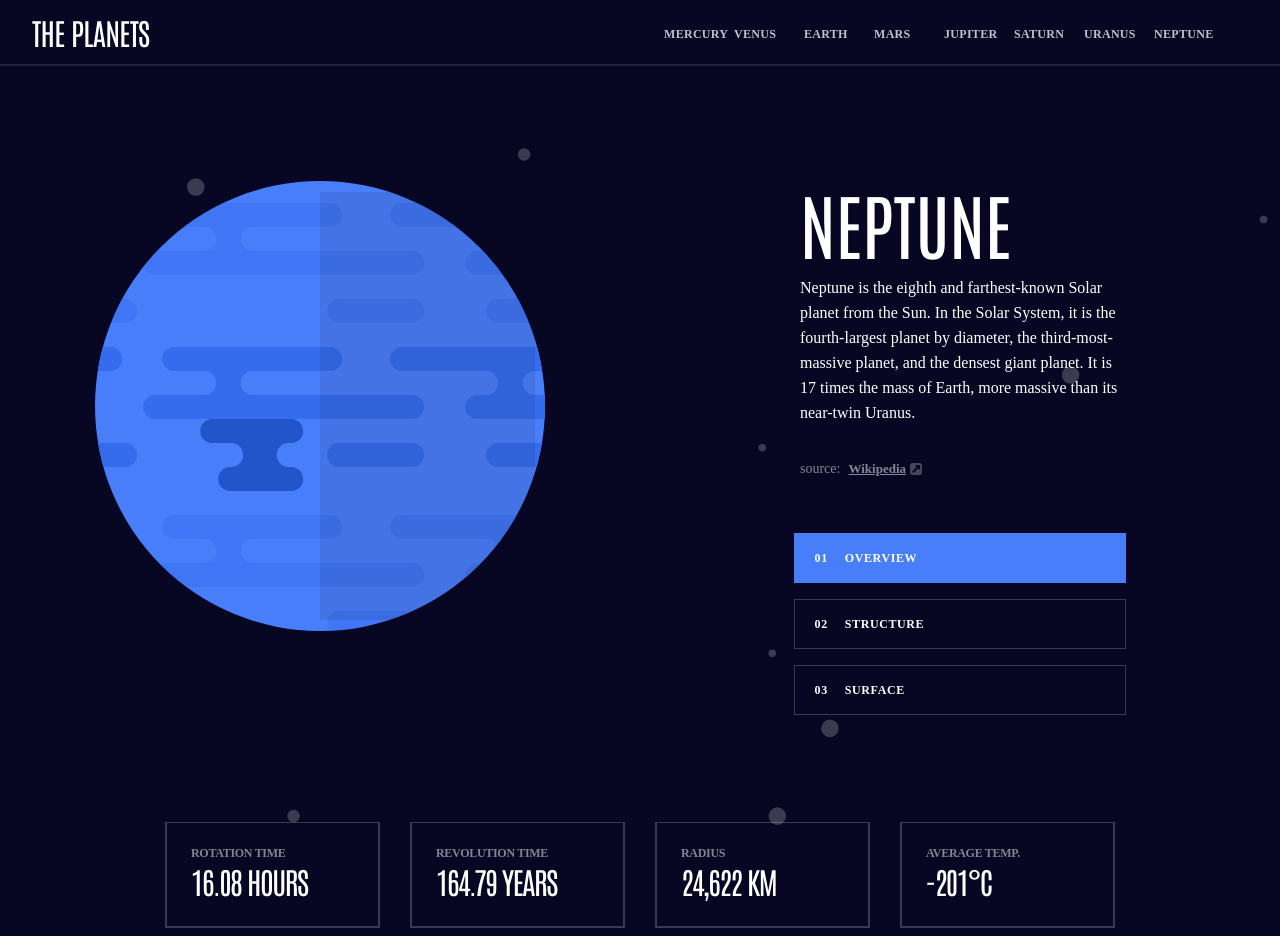
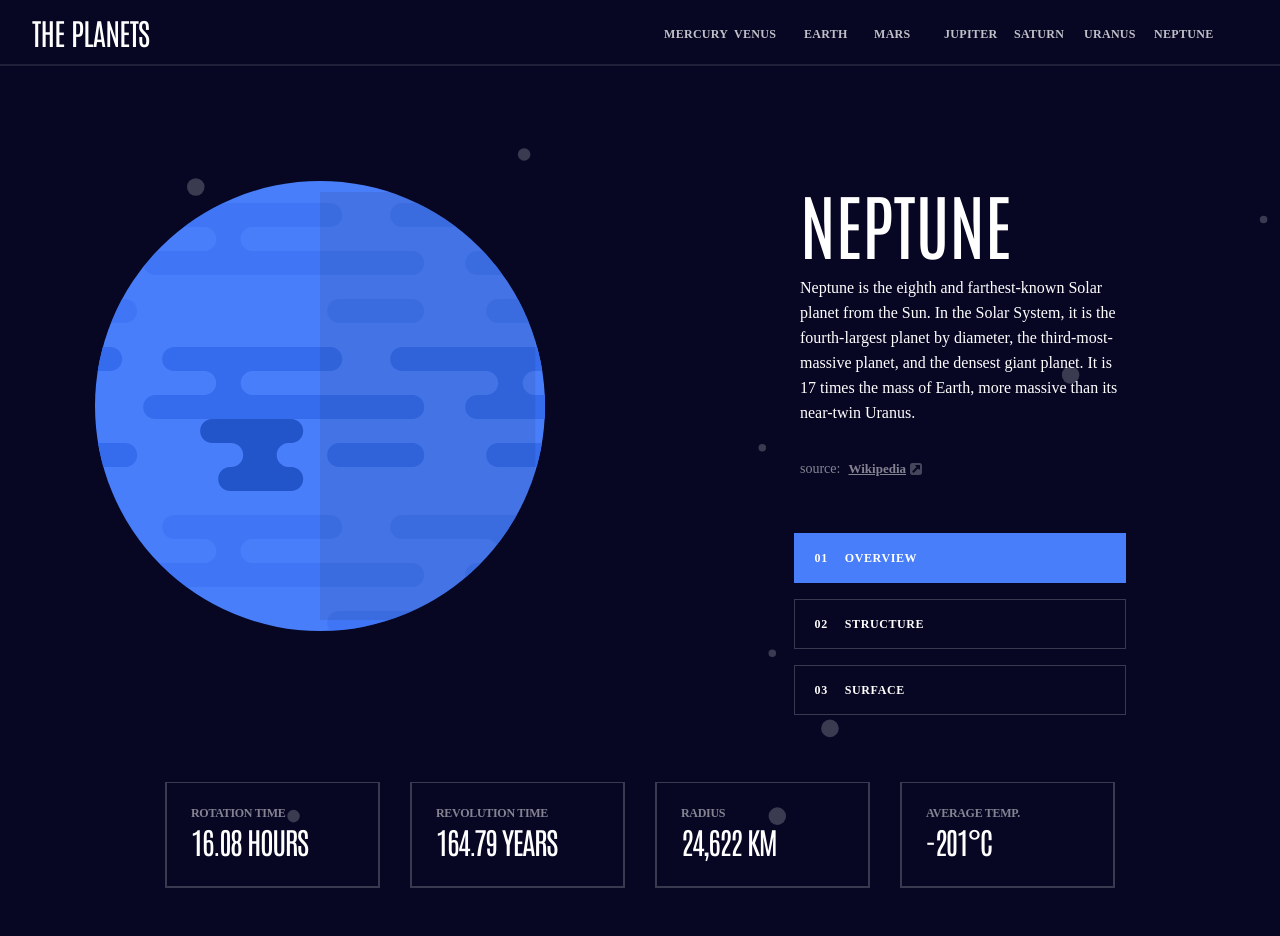
Before and after one commit to tamta123/planet-fact-site, a React (Vite) app: page /Neptune in a window 1280 px wide. After the commit the page ends 896 px from the top, so only its background shows below. Built offline with nearby package versions, Linux system fonts and the light colour scheme; the HTML template or start-up script is replaced by a standard one.

Commit message:
style: change footer padding, remove transform:translate on img

```diff
--- a/src/components/buttons.jsx
+++ b/src/components/buttons.jsx
@@ -5,7 +5,7 @@ const Buttons = ({ currentDesktop, updateCurrentDesktop, planet }) => {
   const handleHoverOn = (e) => {
     setIsHoverBtn(e.target.value);
   };
-  const handleHoverOff = (e) => {
+  const handleHoverOff = () => {
     setIsHoverBtn("");
   };
   return (
--- a/src/components/footer.jsx
+++ b/src/components/footer.jsx
@@ -1,6 +1,6 @@
 const Footer = ({ planet }) => {
   return (
-    <div className=" flex flex-col md:flex-row gap-x-[11px] px-6 pb-11 md:pt-[80px] xl:pl-[165px] xl:pr-[165px] xl:gap-[30px] xl:pb-0">
+    <div className=" flex flex-col md:flex-row gap-x-[11px] px-6 pb-11 md:pt-[40px] xl:pl-[165px] xl:pr-[165px] xl:gap-[30px] xl:pb-0">
       <div className="flex justify-between items-start pt-2 pb-3 px-6 mb-2 border-t border-solid border-2 border-white border-opacity-20 md:w-1/4 md:flex-col xl:pt-[20px] xp:pl-[23px] xl:pb-[27px] xl:justify-start">
         <div className="font-spartan font-bold text-xs leading-5 tracking-tight uppercase text-center text-white opacity-50">
           ROTATION TIME
--- a/src/components/images.jsx
+++ b/src/components/images.jsx
@@ -29,7 +29,7 @@ const Images = ({ planet, status }) => {
             src={planet.images.planet}
           />
           <img
-            className={`absolute top-[390px] z-[-10] w-32 h-40 md:top-[360px] xl:translate-y-[30%] md:translate-y-[5%] ${
+            className={`absolute top-[390px] z-[-10] w-32 h-40 md:top-[360px] md:translate-y-[5%] ${
               status === "geology" ? "geology-enter-animation" : ""
             }`}
             src={planet.images.geology}
```
